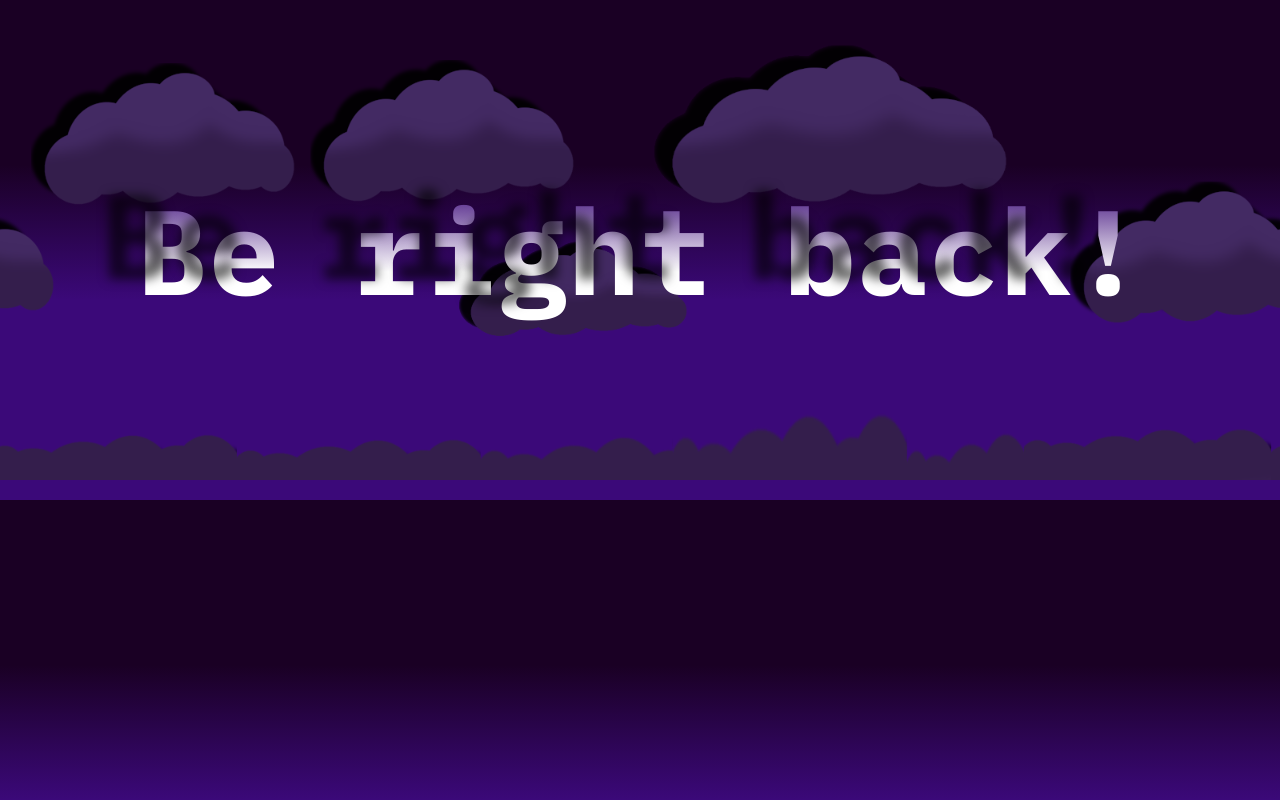
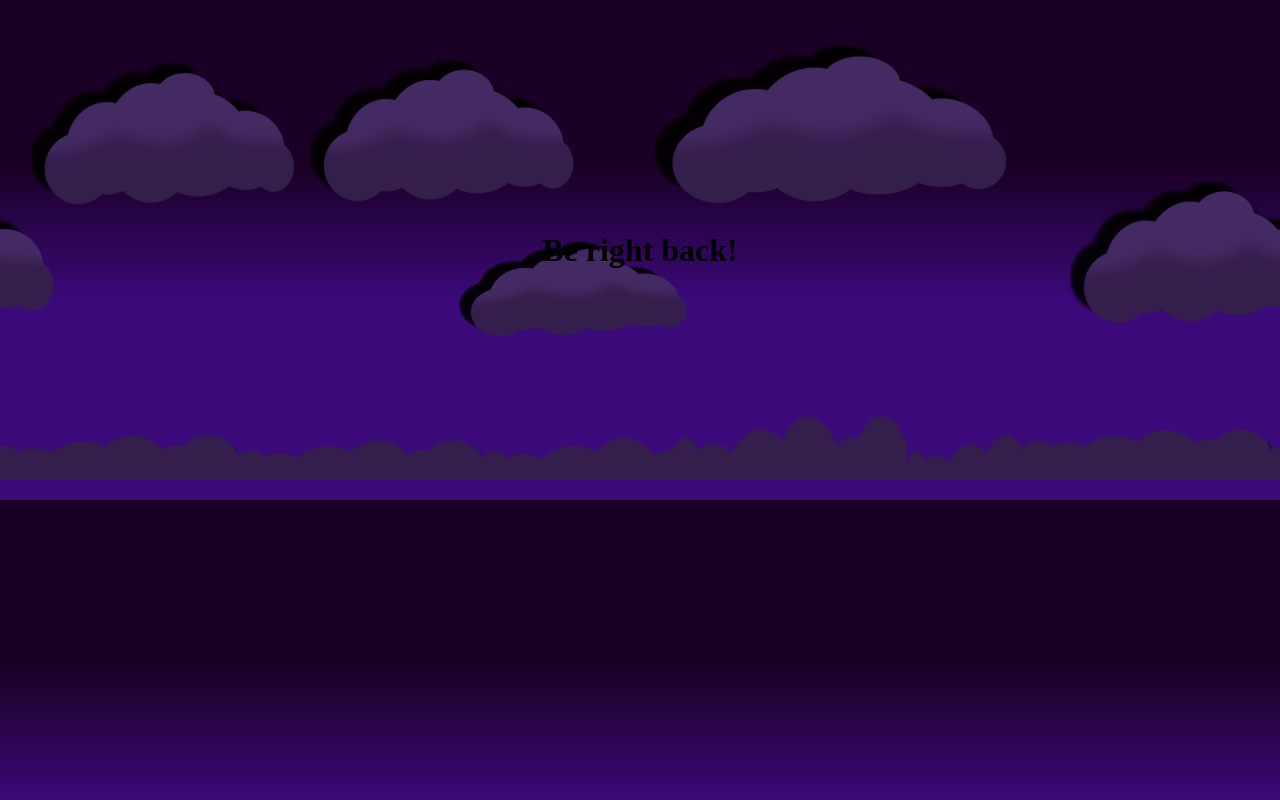
Before and after one commit to DevFenix3005/stackblitz-be-right-back-, a website: page index.html in a window 1280 px wide. Drawn offline with Linux system fonts and the light colour scheme.

Commit message:
Some changes

```diff
--- a/index.html
+++ b/index.html
@@ -19,7 +19,7 @@
   </head>
   <body>
     <div>
-      <h1 class="br">Be right back!</h1>
+      <h1>Be right back!</h1>
     </div>
   </body>
 </html>
```
Also changed, not shown: 1 other file.
